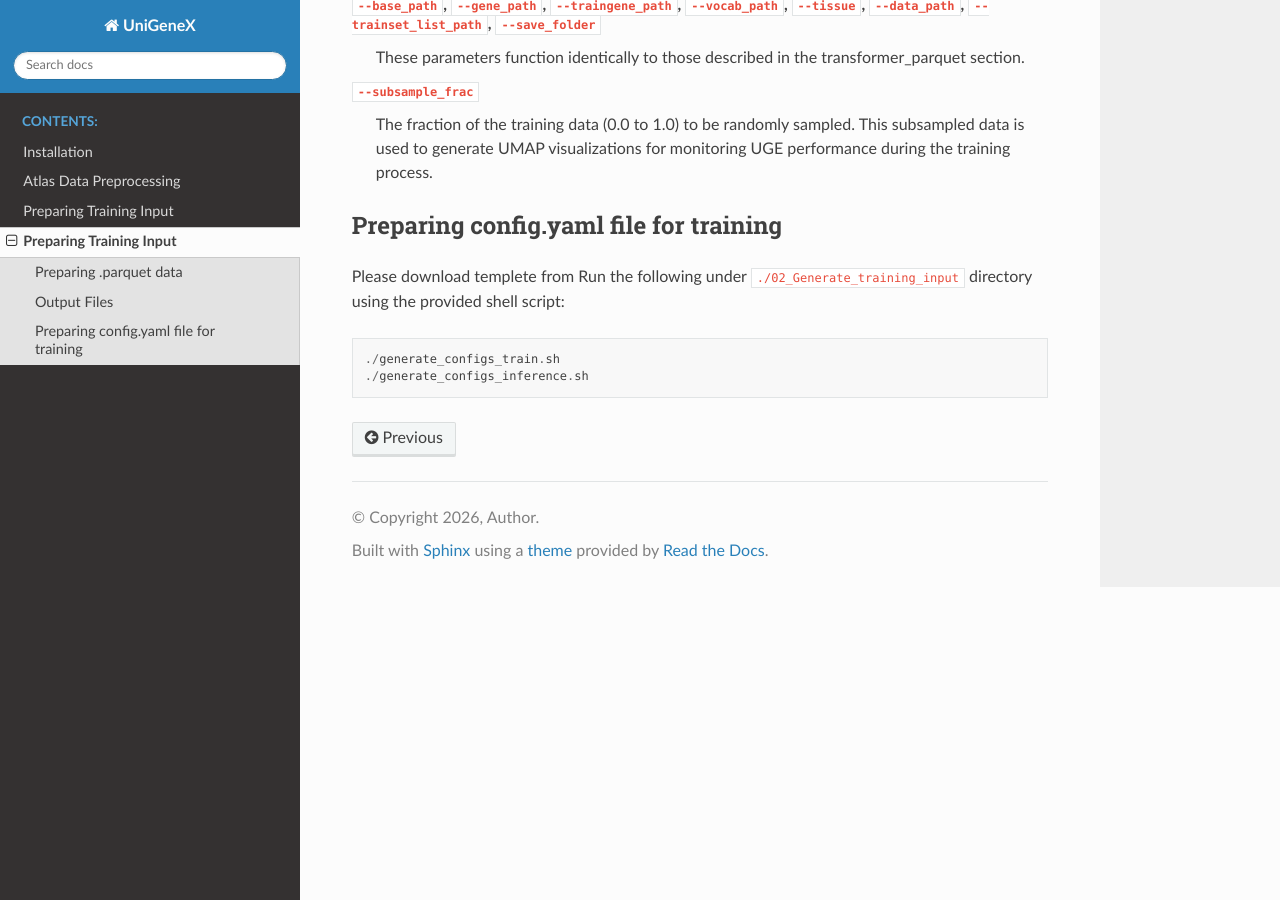
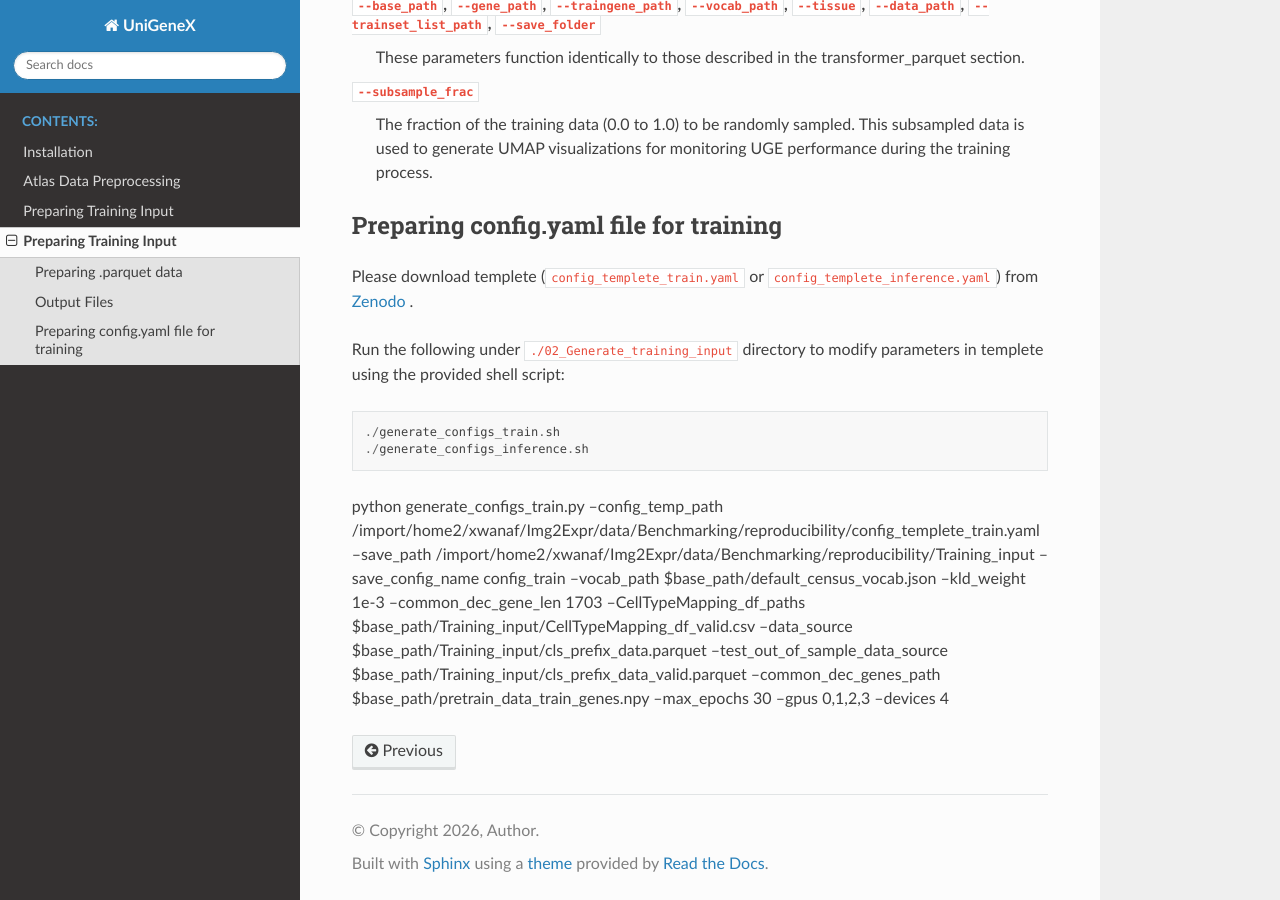
Before and after one commit to xwanaf/UniGeneX, a Sphinx documentation site: the page built from docs/Training.rst, in a window 1280 px wide and 900 px high, scrolled down 2078 px. Built offline with Sphinx 7.4.7 and the Read the Docs theme 3.1.0, drawn with Linux system fonts in a browser that asks for light colours; pages that are not in the unit, such as notebooks, are missing from menus.

Commit message:
Add documentation source files

```diff
--- a/docs/Atlas_data_preprocessing.rst
+++ b/docs/Atlas_data_preprocessing.rst
@@ -74,7 +74,7 @@ Construct credible gene set
 The following notebook demonstrates how to construct a **credible gene set**.
 
 **Data Requirements**
-You can download the required input files (``Xenium_panel.npy`` or ``Xenium_Vannan_panel.npy``) and the output (``pretrain_data_train_genes.npy``) from Zenodo <https://doi.org/10.5281/zenodo.19750491>`_ .
+You can download the required input files (``Xenium_panel.npy`` or ``Xenium_Vannan_panel.npy``) and the output (``pretrain_data_train_genes.npy``) from `Zenodo <https://doi.org/10.5281/zenodo.19750491>`_ .
 
 
 .. toctree::
--- a/docs/Training.rst
+++ b/docs/Training.rst
@@ -95,11 +95,29 @@ Successful execution will generate the following files in your ``--save_folder``
 Preparing config.yaml file for training
 ----------------------------
 
-Please download templete from
-Run the following under ``./02_Generate_training_input`` directory using the provided shell script:
+Please download templete (``config_templete_train.yaml`` or ``config_templete_inference.yaml``) from `Zenodo <https://doi.org/10.5281/zenodo.19750491>`_ .
+
+Run the following under ``./02_Generate_training_input`` directory to modify parameters in templete using the provided shell script:
 
 
 .. code-block::
 
    ./generate_configs_train.sh
    ./generate_configs_inference.sh
+
+
+
+python generate_configs_train.py \
+--config_temp_path /import/home2/xwanaf/Img2Expr/data/Benchmarking/reproducibility/config_templete_train.yaml \
+--save_path /import/home2/xwanaf/Img2Expr/data/Benchmarking/reproducibility/Training_input \
+--save_config_name config_train \
+--vocab_path $base_path/default_census_vocab.json \
+--kld_weight 1e-3 \
+--common_dec_gene_len 1703 \
+--CellTypeMapping_df_paths $base_path/Training_input/CellTypeMapping_df_valid.csv \
+--data_source $base_path/Training_input/cls_prefix_data.parquet \
+--test_out_of_sample_data_source $base_path/Training_input/cls_prefix_data_valid.parquet \
+--common_dec_genes_path $base_path/pretrain_data_train_genes.npy \
+--max_epochs 30 \
+--gpus 0,1,2,3 \
+--devices 4
```
Also changed, not shown: other parts of docs/Atlas_data_preprocessing.rst (+1 -1 lines), docs/Preparing_training_input.rst (+75 -0 lines).
